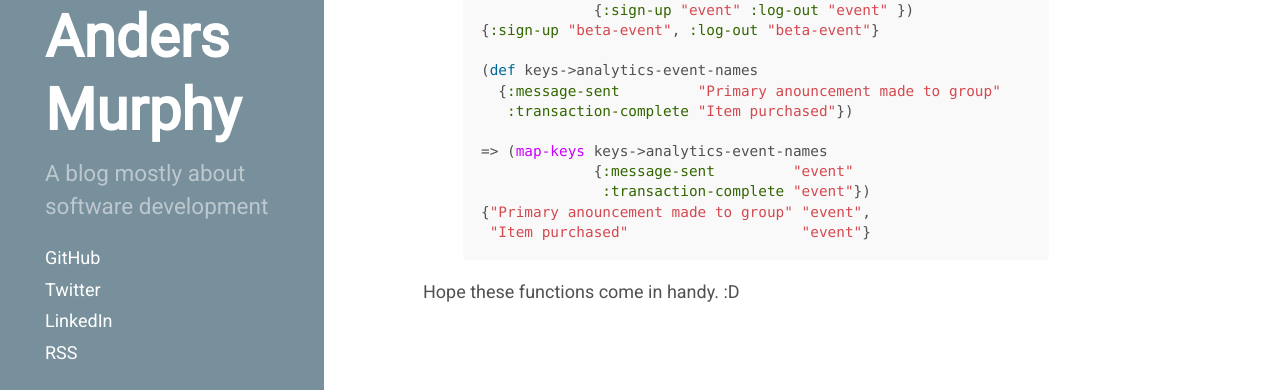
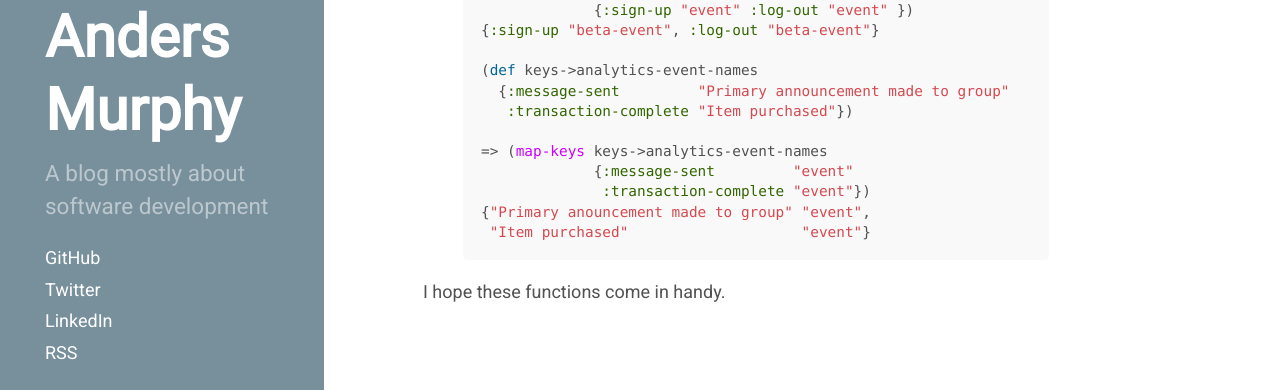
Before and after one commit to andersmurphy/andersmurphy-blog, a Jekyll site: the page built from _posts/2018-11-10-clojure-map-values-and-keys.markdown, in a window 1280 px wide and 900 px high, scrolled down 547 px. Shown: the part 451-841 px from the top of the window. Built offline with Jekyll 4.4.1, drawn with Linux system fonts in a browser that asks for light colours; comment, search, counter and statistics services are not loaded.

Commit message:
Fix some typos

```diff
--- a/_posts/2018-11-10-clojure-map-values-and-keys.markdown
+++ b/_posts/2018-11-10-clojure-map-values-and-keys.markdown
@@ -36,7 +36,7 @@ Another common task I run into is transforming the keys of a map. This is especi
 {:sign-up "beta-event", :log-out "beta-event"}
 
 (def keys->analytics-event-names
-  {:message-sent         "Primary anouncement made to group"
+  {:message-sent         "Primary announcement made to group"
    :transaction-complete "Item purchased"})
 
 => (map-keys keys->analytics-event-names
@@ -46,6 +46,6 @@ Another common task I run into is transforming the keys of a map. This is especi
  "Item purchased"                    "event"}
 {% endhighlight %}
 
-Hope these functions come in handy. :D
+I hope these functions come in handy.
 
 [fmap]: https://github.com/clojure/algo.generic/blob/master/src/main/clojure/clojure/algo/generic/functor.clj#L19
```
